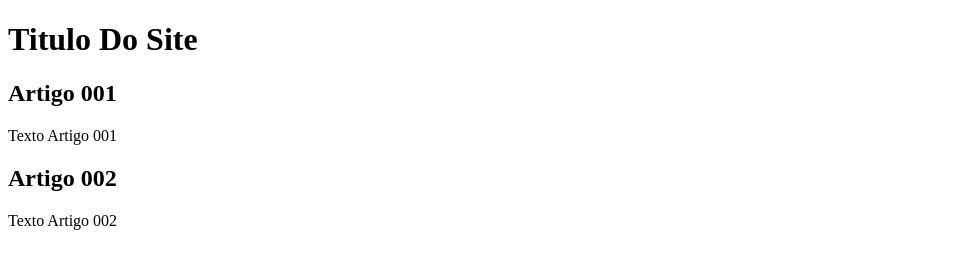
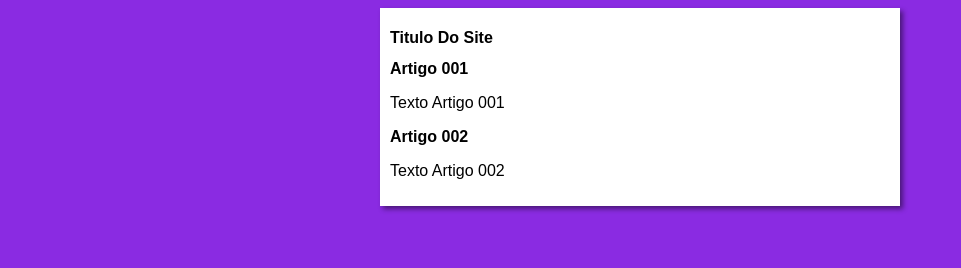
Before and after one commit to leonardocardoso0224/Projeto-site, a plain HTML site: page index.html in a window 1280 px wide. Shown: the whole page, without its empty margins (0-961 px from the left). Drawn offline with Linux system fonts and the light colour scheme.

Commit message:
Iniciei o design

```diff
--- /dev/null
+++ b/estilos/style.css
@@ -0,0 +1,25 @@
+*{
+    font-family: Arial, Hevetica, sans-serif;
+    font-size: 16px
+
+
+}
+
+body {
+
+    background-color: blueviolet;
+
+
+
+}
+
+
+main {
+    background-color: white;
+    width: 500px;
+    margin: auto;
+    padding: 10px;
+    box-shadow: 3px 3px 5px rgba(0,0,0, 0.473);
+
+
+}
--- a/index.html
+++ b/index.html
@@ -4,6 +4,7 @@
     <meta charset="UTF-8">
     <meta name="viewport" content="width=device-width, initial-scale=1.0">
     <title>Rmi Solutions</title>
+    <link rel="stylesheet" href="estilos/style.css"
 </head>
 <body>
     <main>
```
